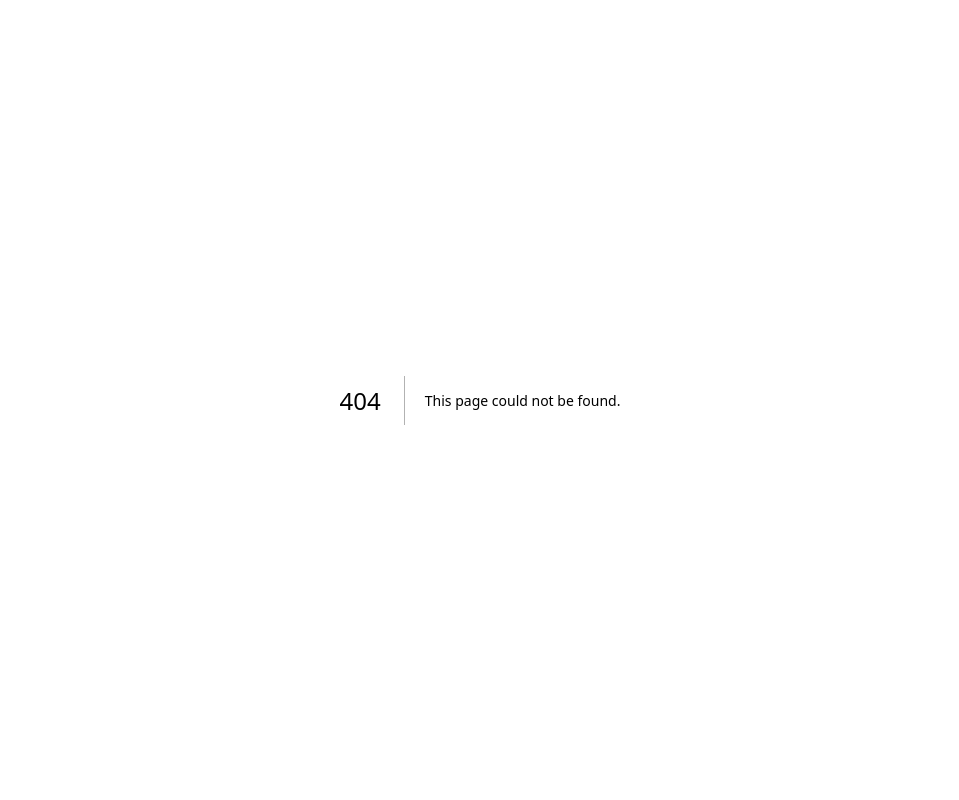
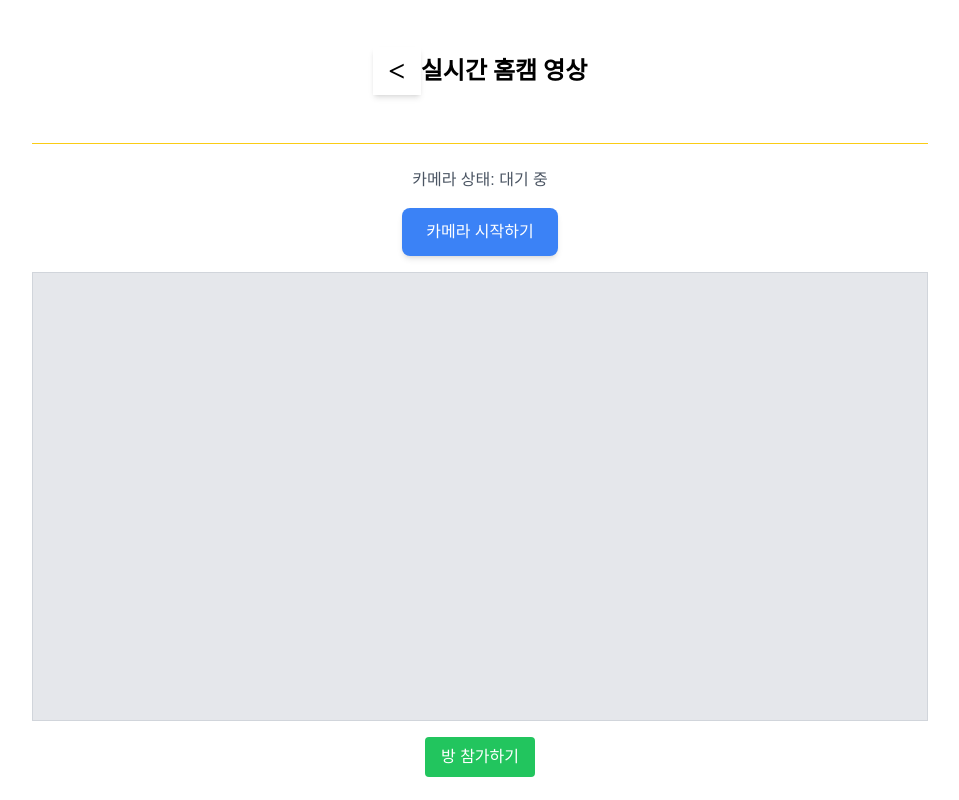
Before and after one commit to CapstoneDesign02/HappyTail_Frontend, a Next.js app in the folder happytail/: page /webcam in a window 1280 px wide. Before the commit this address had no page. Shown: the whole page, without its empty margins (160-1119 px from the left). Built offline with nearby package versions, Linux system fonts and the light colour scheme; no server answers; a web font is replaced by a local one.

Commit message:
Create page.tsx

```diff
--- /dev/null
+++ b/happytail/app/webcam/page.tsx
@@ -0,0 +1,234 @@
+import React, { useState, useEffect, useRef } from "react";
+import io from "socket.io-client";
+import { Socket } from "socket.io-client";
+
+const SERVER_URL = "http://localhost:5000";
+const DEFAULT_ROOM_ID = "cctv-stream";
+
+function App() {
+  const [socket, setSocket] = useState<Socket | null>(null);
+  const [joined, setJoined] = useState<boolean>(false);
+  const [peers, setPeers] = useState<string[]>([]);
+  const [localStream, setLocalStream] = useState<MediaStream | null>(null);
+  const [cameraError, setCameraError] = useState<string | null>(null);
+  const [cameraStatus, setCameraStatus] = useState<string>("대기 중");
+  const localVideoRef = useRef<HTMLVideoElement | null>(null);
+
+  // Initialize socket connection
+  useEffect(() => {
+    console.log("소켓 연결 시도 중...");
+    const newSocket = io(SERVER_URL);
+    setSocket(newSocket);
+
+    newSocket.on("connect", () => {
+      console.log("서버에 연결됨:", newSocket.id);
+    });
+
+    newSocket.on("new-peer", ({ peerId }: { peerId: string }) => {
+      console.log("새 피어 참가:", peerId);
+      setPeers((prevPeers) => [...prevPeers, peerId]);
+    });
+
+    newSocket.on("peer-left", ({ peerId }: { peerId: string }) => {
+      console.log("피어 퇴장:", peerId);
+      setPeers((prevPeers) => prevPeers.filter((id) => id !== peerId));
+    });
+
+    return () => {
+      if (localStream) {
+        localStream.getTracks().forEach(track => track.stop());
+      }
+      newSocket.close();
+    };
+  }, []);
+
+  // Effect to handle video stream when ref is available
+  useEffect(() => {
+    if (localStream && localVideoRef.current) {
+      console.log("비디오 요소에 스트림 연결 중...");
+      localVideoRef.current.srcObject = localStream;
+    }
+  }, [localStream]);
+
+  const joinRoom = async () => {
+    if (!socket) {
+      console.error("소켓이 연결되지 않았습니다.");
+      return;
+    }
+
+    try {
+      console.log("방 참가 시도 중...");
+
+      socket.emit(
+        "join-room",
+        { roomId: DEFAULT_ROOM_ID, peerId: socket.id },
+        (response: { error?: string }) => {
+          if (response?.error) {
+            console.error("방 참가 오류:", response.error);
+            return;
+          }
+          setJoined(true);
+          console.log("방 참가 성공!");
+        }
+      );
+    } catch (error) {
+      console.error("방 참가 실패:", error);
+    }
+  };
+
+  const checkCameraAvailability = async () => {
+    try {
+      const devices = await navigator.mediaDevices.enumerateDevices();
+      const videoDevices = devices.filter(device => device.kind === 'videoinput');
+      console.log("사용 가능한 비디오 장치:", videoDevices.length);
+      return videoDevices.length > 0;
+    } catch (error) {
+      console.error("장치 확인 오류:", error);
+      return false;
+    }
+  };
+
+  const startCamera = async () => {
+    try {
+      setCameraError(null);
+      setCameraStatus("카메라 접근 시도 중...");
+      console.log("카메라 접근 시도 중...");
+
+      // 카메라 사용 가능 여부 확인
+      const hasCameras = await checkCameraAvailability();
+      if (!hasCameras) {
+        throw new Error("사용 가능한 카메라가 없습니다.");
+      }
+
+      const stream = await navigator.mediaDevices.getUserMedia({
+        video: {
+          width: { ideal: 1280 },
+          height: { ideal: 720 }
+        },
+        audio: false
+      });
+
+      console.log("카메라 접근 성공!");
+      setCameraStatus("카메라 연결됨");
+      setLocalStream(stream);
+
+      // 카메라 연결 후 방 참가
+      if (!joined && socket) {
+        joinRoom();
+      }
+
+      return stream;
+    } catch (error: any) {
+      console.error("카메라 접근 오류:", error);
+      setCameraError(error.message || "카메라에 접근할 수 없습니다.");
+      setCameraStatus("카메라 오류");
+
+      // 브라우저가 NotAllowedError를 반환하면 사용자가 권한을 거부한 것
+      if (error.name === "NotAllowedError") {
+        setCameraError("카메라 액세스 권한이 거부되었습니다. 브라우저 설정에서 권한을 확인하세요.");
+      }
+      // 브라우저가 NotFoundError를 반환하면 카메라를 찾을 수 없음
+      else if (error.name === "NotFoundError") {
+        setCameraError("카메라를 찾을 수 없습니다. 카메라가 연결되어 있는지 확인하세요.");
+      }
+      throw error;
+    }
+  };
+
+  const retryCamera = async () => {
+    try {
+      await startCamera();
+    } catch (error) {
+      // Already handled in startCamera
+    }
+  };
+
+  const checkBrowserSupport = () => {
+    return !!(navigator.mediaDevices && navigator.mediaDevices.getUserMedia);
+  };
+
+  return (
+    <div className="min-h-screen w-full flex flex-col items-center justify-center bg-white text-black px-4">
+      {/* 헤더 */}
+      <div className="w-full max-w-xl flex flex-col items-center justify-center text-center">
+        <div className="w-full flex items-center justify-center py-6">
+          <button className="flex items-center">
+            <div className="w-12 h-12 flex items-center justify-center shadow-md">
+              <span className="text-3xl font-extrabold font-['NanumSquareRound']">{"<"}</span>
+            </div>
+          </button>
+          <h1 className="text-2xl font-extrabold font-['NanumSquareRound']">실시간 홈캠 영상</h1>
+        </div>
+      </div>
+
+      {/* 구분선 */}
+      <div className="w-full max-w-4xl h-px bg-yellow-400 my-6"></div>
+
+      {/* 카메라 상태 정보 */}
+      <div className="w-full max-w-4xl flex flex-col items-center mb-4">
+        <p className="text-gray-600">카메라 상태: {cameraStatus}</p>
+        {!checkBrowserSupport() && (
+          <div className="bg-red-100 p-2 rounded mt-2 text-red-700">
+            이 브라우저는 카메라 API를 지원하지 않습니다.
+          </div>
+        )}
+      </div>
+
+      {/* 비디오 스트리밍 화면 */}
+      <div className="w-full max-w-4xl flex flex-col items-center justify-center">
+        {/* 수동 카메라 시작 버튼 */}
+        {!localStream && (
+          <button
+            onClick={startCamera}
+            className="mb-4 px-6 py-3 bg-blue-500 text-white rounded-lg hover:bg-blue-600 shadow-md"
+          >
+            카메라 시작하기
+          </button>
+        )}
+
+        {cameraError ? (
+          <div className="w-full flex flex-col items-center gap-4 p-6 bg-red-50 border border-red-300 rounded">
+            <p className="text-red-600">카메라 오류: {cameraError}</p>
+            <button
+              onClick={retryCamera}
+              className="px-4 py-2 bg-blue-500 text-white rounded hover:bg-blue-600"
+            >
+              카메라 재연결 시도
+            </button>
+          </div>
+        ) : (
+          <video
+            ref={localVideoRef}
+            autoPlay
+            playsInline
+            muted
+            className="w-full max-w-[1080px] h-auto bg-gray-200 border border-gray-300"
+          ></video>
+        )}
+
+        {/* 소켓 연결 상태 */}
+        <div className="mt-4">
+          {!socket ? (
+            <div className="p-2 bg-yellow-100 text-yellow-700 rounded">
+              서버에 연결 중...
+            </div>
+          ) : joined ? (
+            <div className="p-2 bg-green-100 text-green-700 rounded">
+              방에 연결됨: {DEFAULT_ROOM_ID} (피어: {peers.length})
+            </div>
+          ) : (
+            <button
+              onClick={joinRoom}
+              className="px-4 py-2 bg-green-500 text-white rounded hover:bg-green-600"
+              disabled={!localStream}
+            >
+              방 참가하기
+            </button>
+          )}
+        </div>
+      </div>
+    </div>
+  );
+}
+
+export default App;
```
